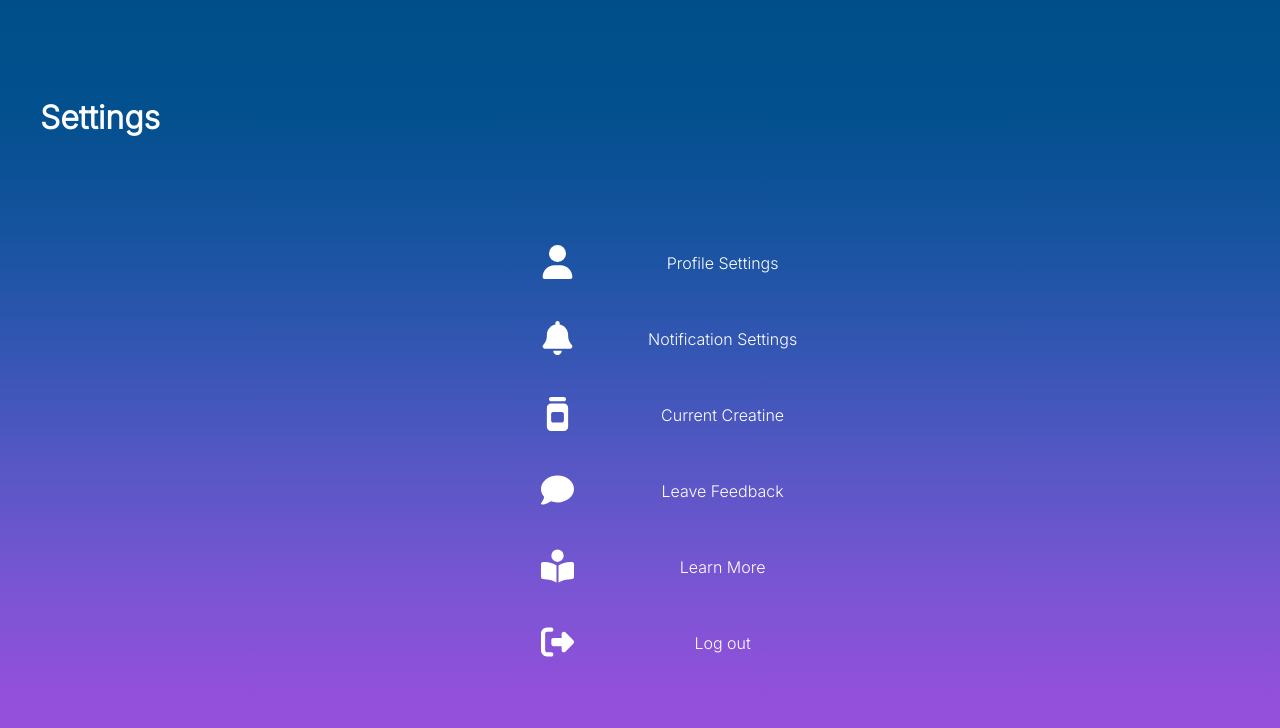
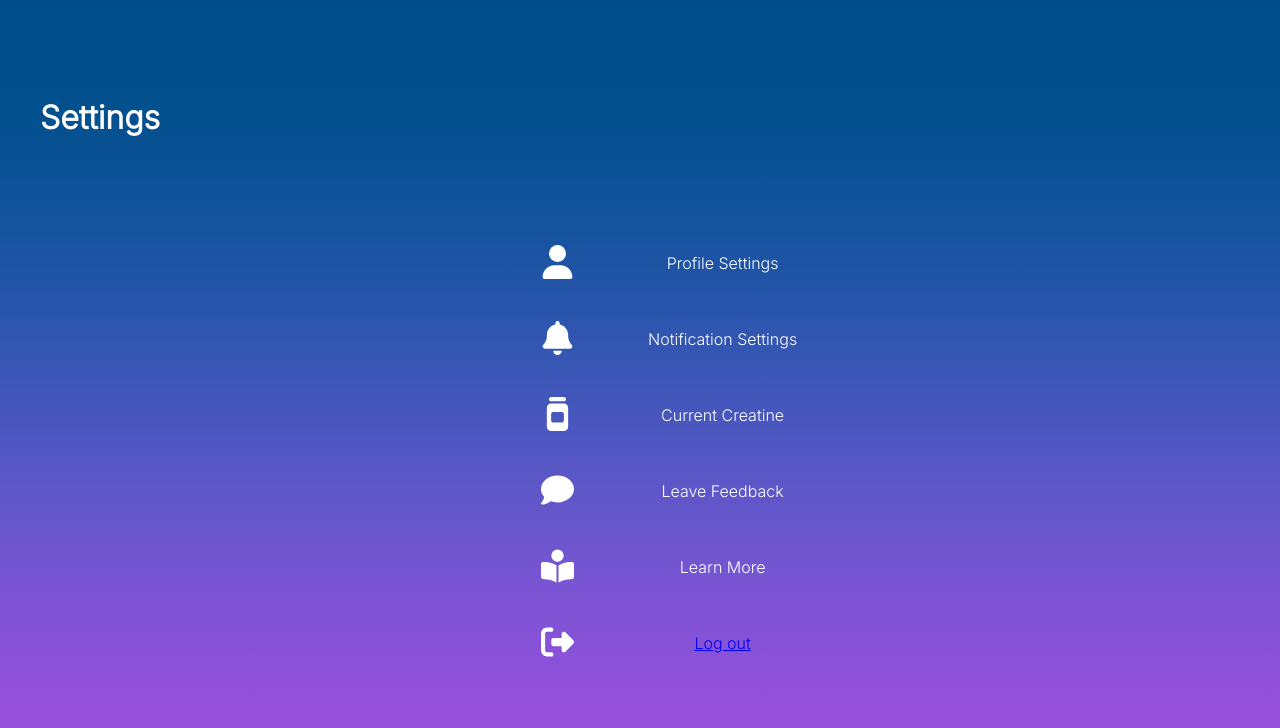
Before and after one commit to kbongco/creatine-reminder-4-u, a React (Vite) app: page /settings in a window 1280 px wide. Shown: the top 728 px of the page. Built offline with nearby package versions, Linux system fonts and the light colour scheme; no server answers.

Commit message:
adding logout functionality

```diff
--- a/src/Screens/Settings/Settings.tsx
+++ b/src/Screens/Settings/Settings.tsx
@@ -1,8 +1,20 @@
 import { faBell, faBookOpenReader, faComment, faJar, faRightFromBracket, faUser } from '@fortawesome/free-solid-svg-icons';
 import { FontAwesomeIcon } from '@fortawesome/react-fontawesome';
 import './Settings.scss';
+import { auth } from '../../config/firebase';
+import { Link, useNavigate } from 'react-router-dom';
 
 export default function Settings() {
+  const history = useNavigate();
+
+  const logout = async () => {
+    try {
+      await auth.signOut();
+      history('/login')
+    } catch (error) {
+      console.error(`Unable to log out: ${error}`)
+    }
+  }
   return (
     <>
       <div className='settings-page-container'>
@@ -59,7 +71,9 @@ export default function Settings() {
               </div>
             </div>
             <div className='settings-page-options-text'>
+              <Link to='/login' onClick={logout}>
               <p>Log out</p>
+              </Link>
             </div>
           </div>
         </div>
```
